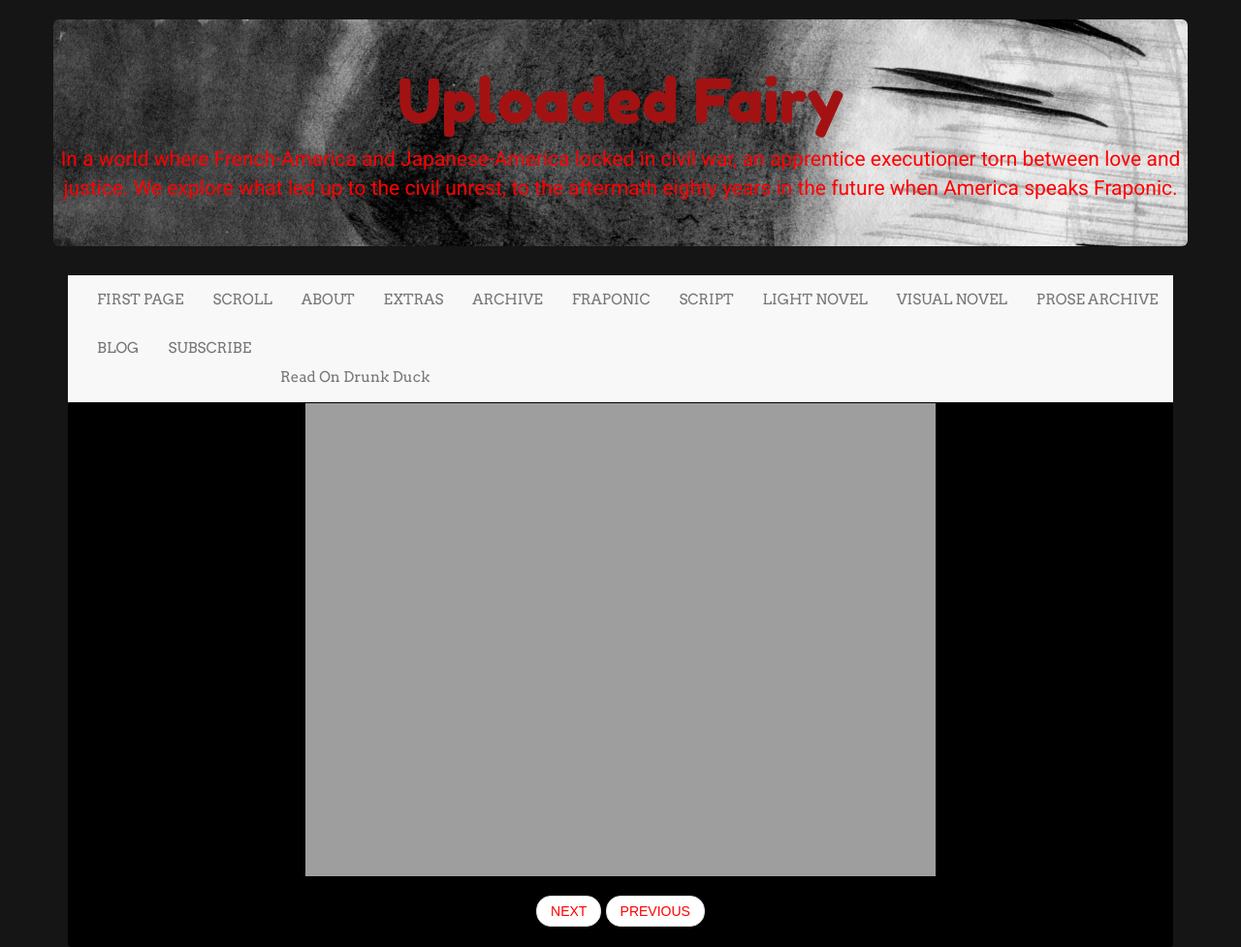
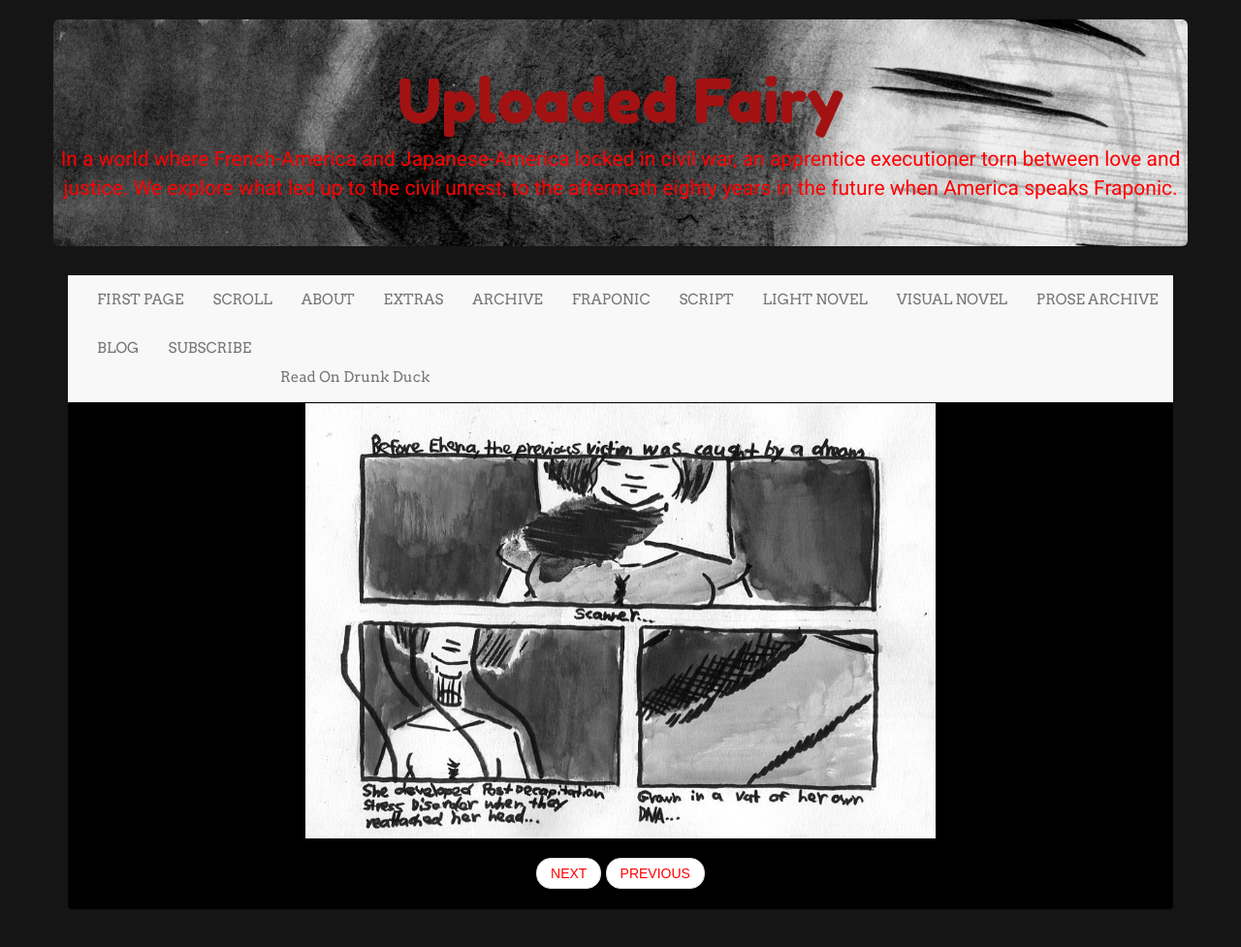
Before and after one commit to LWFlouisa/UploadedFairy, a Jekyll site: the page built from _posts/2021-08-09-page6.md, in a window 1280 px wide. Shown: the whole page at 97% size. Built offline with Jekyll 4.4.1, drawn with Linux system fonts in a browser that asks for light colours; nearby versions of some CDN libraries; after the commit the page ends 938 px from its top, so only the background shows below that.

Commit message:
Update 2021-08-09-page6.md

```diff
--- a/_posts/2021-08-09-page6.md
+++ b/_posts/2021-08-09-page6.md
@@ -5,4 +5,4 @@ title: Dream Scanner
 categories: page
 permalink: /006
 ---
-![PAGE SIX]({{ site.url }}/pages/pagetest6.png)
+![PAGE SIX]({{ site.url }}/finished_pages/page6.jpg)
```
